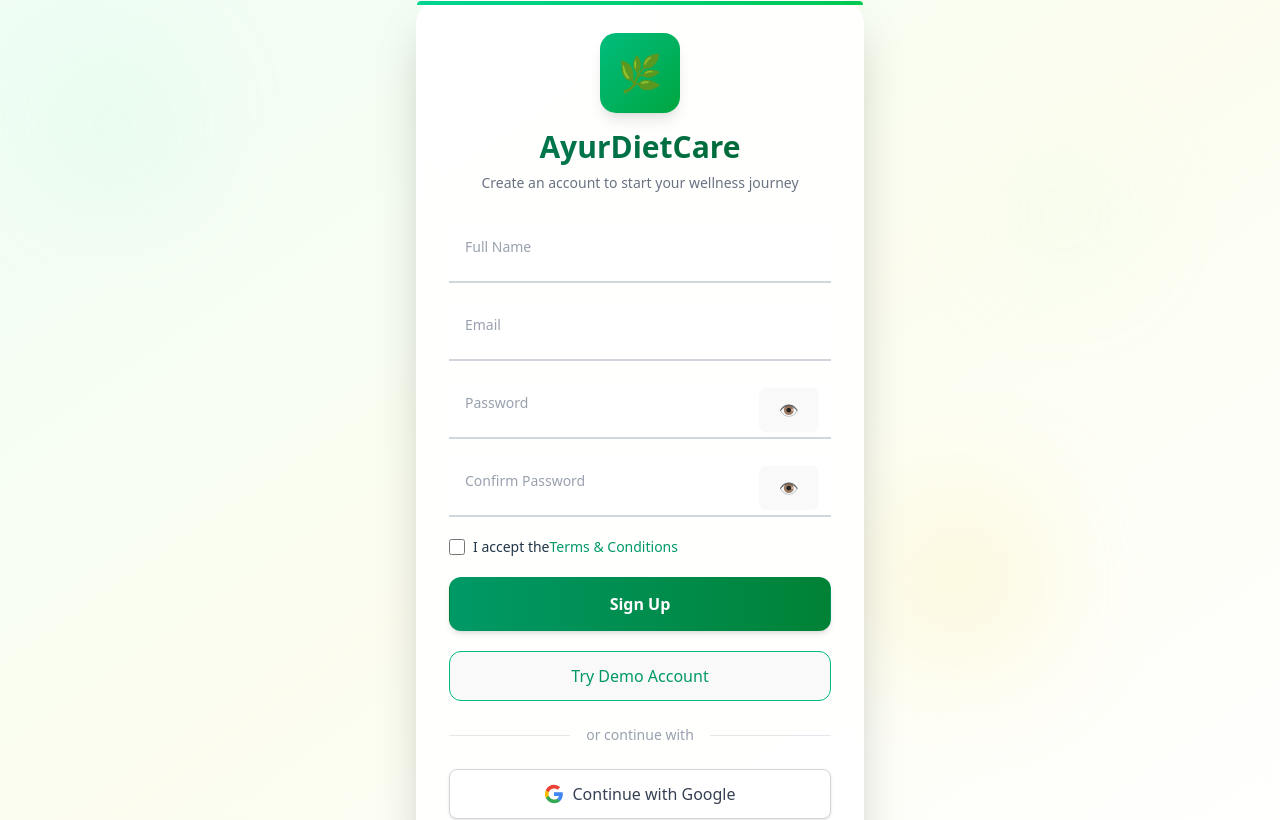
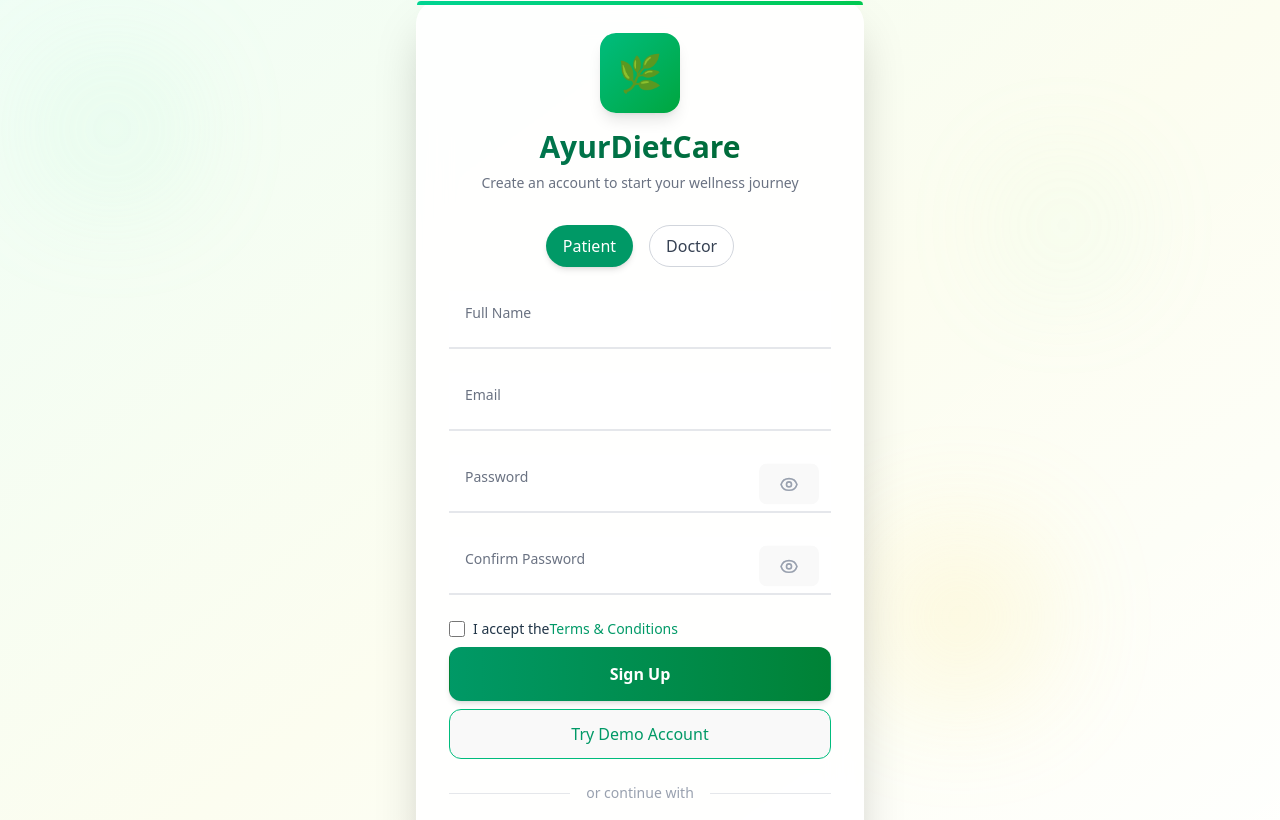
Before and after one commit to ganeshbirajdar286/sih, a React (Vite) app: page /signup in a window 1280 px wide. Shown: the top 820 px of the page. Built offline with nearby package versions, Linux system fonts and the light colour scheme.

Commit message:
changes in the sign in sign up page

```diff
--- a/src/Pages/SignIn.jsx
+++ b/src/Pages/SignIn.jsx
@@ -3,6 +3,7 @@
 const SignIn = () => {
   const [email, setEmail] = useState("");
   const [password, setPassword] = useState("");
+  const [role, setRole] = useState("patient"); // Role state
   const [isFocused, setIsFocused] = useState({ email: false, password: false });
   const [isLoading, setIsLoading] = useState(false);
   const [showPassword, setShowPassword] = useState(false);
@@ -13,14 +14,14 @@
   const handleSubmit = (e) => {
     e.preventDefault();
     setIsLoading(true);
-    // Simulate API call
     setTimeout(() => {
-      console.log("Sign In:", { email, password });
+      console.log("Sign In:", { role, email, password });
       setIsLoading(false);
     }, 1500);
   };
 
   const handleDemoLogin = () => {
+    setRole("patient");
     setEmail("demo@ayurdietcare.com");
     setPassword("demopassword");
   };
@@ -40,7 +41,7 @@
         <div className="absolute top-0 left-0 w-full h-1 bg-gradient-to-r from-emerald-400 to-green-500 rounded-t-3xl"></div>
 
         {/* Logo and Title */}
-        <div className="text-center mb-8">
+        <div className="text-center mb-6">
           <div className="inline-flex items-center justify-center w-20 h-20 bg-gradient-to-br from-emerald-500 to-green-600 rounded-2xl shadow-lg mb-4 transform transition-transform duration-500 hover:scale-105 hover:rotate-3">
             <span className="text-4xl text-white">🌿</span>
           </div>
@@ -50,10 +51,34 @@
           <p className="text-gray-500 text-sm mt-2 font-medium">Sign in to continue your wellness journey</p>
         </div>
 
+        {/* Role Selector */}
+        <div className="flex justify-center mb-6 space-x-4">
+          <button
+            type="button"
+            onClick={() => setRole("patient")}
+            className={`px-4 py-2 rounded-full font-medium transition-colors duration-300 ${
+              role === "patient"
+                ? "bg-emerald-600 text-white shadow-md"
+                : "bg-white text-gray-700 border border-gray-300 hover:bg-emerald-50"
+            }`}
+          >
+            Patient
+          </button>
+          <button
+            type="button"
+            onClick={() => setRole("doctor")}
+            className={`px-4 py-2 rounded-full font-medium transition-colors duration-300 ${
+              role === "doctor"
+                ? "bg-emerald-600 text-white shadow-md"
+                : "bg-white text-gray-700 border border-gray-300 hover:bg-emerald-50"
+            }`}
+          >
+            Doctor
+          </button>
+        </div>
+
         {/* Form */}
         <form onSubmit={handleSubmit} className="space-y-6">
-          {/* Email Field */}
-          <div className="relative">
           {/* Email Field */}
           <div className="relative">
             <label
@@ -119,17 +144,11 @@
             </button>
           </div>
 
-          </div>
-
           {/* Remember / Forgot */}
           <div className="flex justify-between items-center text-sm">
             <label className="flex items-center cursor-pointer">
               <div className="relative">
-                <input
-                  type="checkbox"
-                  className="sr-only"
-                  id="remember-me"
-                />
+                <input type="checkbox" className="sr-only" id="remember-me" />
                 <div className="w-4 h-4 border border-gray-300 rounded-sm bg-white flex items-center justify-center">
                   <svg className="w-3 h-3 text-emerald-600 opacity-0" fill="none" viewBox="0 0 24 24" stroke="currentColor">
                     <path strokeLinecap="round" strokeLinejoin="round" strokeWidth={2} d="M5 13l4 4L19 7" />
@@ -146,7 +165,7 @@
             </a>
           </div>
 
-          {/* Submit Button */}
+          {/* Submit & Demo Buttons */}
           <button
             type="submit"
             disabled={isLoading}
@@ -165,7 +184,6 @@
             )}
           </button>
 
-          {/* Demo Login Button */}
           <button
             type="button"
             onClick={handleDemoLogin}
@@ -194,12 +212,9 @@
         </button>
 
         {/* Extra Links */}
-        <p className="text-center text-sm text-gray-600">
+        <p className="text-center text-sm text-gray-600 mt-6">
           Don't have an account?{" "}
-          <a
-            href="/signup"
-            className="text-emerald-600 font-semibold hover:text-emerald-700 transition-colors focus:outline-none focus:underline"
-          >
+          <a href="/signup" className="text-emerald-600 font-semibold hover:text-emerald-700 transition-colors focus:outline-none focus:underline">
             Sign up now
           </a>
         </p>
@@ -214,13 +229,10 @@
         .animate-float {
           animation: float 8s ease-in-out infinite;
         }
-
-        /* Custom checkbox styling */
         input:checked + div {
           background-color: rgb(5 150 105);
           border-color: rgb(5 150 105);
         }
-
         input:checked + div svg {
           opacity: 1;
         }
--- a/src/Pages/SignUp.jsx
+++ b/src/Pages/SignUp.jsx
@@ -6,30 +6,33 @@
     email: "",
     password: "",
     confirmPassword: "",
+    role: "patient", // default role
+    certificates: [],
+    specialization: "",
   });
+
   const [isFocused, setIsFocused] = useState({
     name: false,
     email: false,
     password: false,
     confirmPassword: false,
   });
-  const [isLoading, setIsLoading] = useState(false);
+
   const [showPassword, setShowPassword] = useState({ password: false, confirmPassword: false });
   const [termsChecked, setTermsChecked] = useState(false);
+  const [isLoading, setIsLoading] = useState(false);
 
   const handleFocus = (field) => setIsFocused({ ...isFocused, [field]: true });
   const handleBlur = (field) => setIsFocused({ ...isFocused, [field]: false });
-
   const handleChange = (field, value) => setFormData({ ...formData, [field]: value });
 
   const handleSubmit = (e) => {
     e.preventDefault();
     if (!termsChecked) return alert("Please accept Terms & Conditions");
     if (formData.password !== formData.confirmPassword) return alert("Passwords do not match!");
-
     setIsLoading(true);
     setTimeout(() => {
-      console.log("Sign Up:", formData);
+      console.log("Sign Up Data:", formData);
       setIsLoading(false);
     }, 1500);
   };
@@ -40,13 +43,42 @@
       email: "demo@ayurdietcare.com",
       password: "demopassword",
       confirmPassword: "demopassword",
+      role: "patient",
+      certificates: [],
+      specialization: "",
     });
     setTermsChecked(true);
   };
 
+  const doctorOptions = [
+    "Dermatologist",
+    "Oncologist",
+    "Cardiologist",
+    "Endocrinologist",
+    "Gastroenterologist",
+    "Neurologist",
+    "Obstetrics and gynaecology",
+    "Ophthalmologist",
+    "Family doctor",
+    "Psychiatrist",
+    "Pediatricians",
+    "Allergist",
+    "Geriatrician",
+    "Internal medicine",
+    "Nephrologist",
+    "Orthopedics",
+    "Anesthesiologist",
+    "Infectious disease physician",
+    "Radiologist",
+    "General physicians",
+    "Hematologist",
+    "Surgeon",
+    "Urologist",
+    "Colorectal surgery",
+  ];
+
   return (
     <div className="min-h-screen flex items-center justify-center bg-gradient-to-br from-emerald-50/70 via-amber-50/50 to-white px-4 relative overflow-hidden">
-
       {/* Animated Background */}
       <div className="absolute top-[10%] left-[5%] w-24 h-24 bg-emerald-200 rounded-full blur-3xl opacity-30 animate-float"></div>
       <div className="absolute top-[60%] left-[70%] w-32 h-32 bg-amber-200 rounded-full blur-3xl opacity-30 animate-float" style={{ animationDelay: '2s' }}></div>
@@ -69,112 +101,168 @@
           <p className="text-gray-500 text-sm mt-2 font-medium">Create an account to start your wellness journey</p>
         </div>
 
+        {/* Role Selector */}
+        <div className="flex justify-center mb-6 space-x-4">
+          <button
+            type="button"
+            onClick={() => setFormData({ ...formData, role: "patient" })}
+            className={`px-4 py-2 rounded-full font-medium transition-colors duration-300 ${formData.role === "patient" ? "bg-emerald-600 text-white shadow-md" : "bg-white text-gray-700 border border-gray-300 hover:bg-emerald-50"}`}
+          >
+            Patient
+          </button>
+          <button
+            type="button"
+            onClick={() => setFormData({ ...formData, role: "doctor" })}
+            className={`px-4 py-2 rounded-full font-medium transition-colors duration-300 ${formData.role === "doctor" ? "bg-emerald-600 text-white shadow-md" : "bg-white text-gray-700 border border-gray-300 hover:bg-emerald-50"}`}
+          >
+            Doctor
+          </button>
+        </div>
+
         {/* Form */}
-        <form onSubmit={handleSubmit} className="space-y-5">
+        <form onSubmit={handleSubmit} className="space-y-6">
 
           {/* Name */}
           <div className="relative">
+            <label className={`absolute left-4 transition-all duration-300 pointer-events-none ${isFocused.name || formData.name ? 'top-1 text-xs text-emerald-600 font-medium' : 'top-3 text-gray-500 text-sm'}`}>Full Name</label>
             <input
               type="text"
-              id="name"
               value={formData.name}
               onFocus={() => handleFocus("name")}
               onBlur={() => handleBlur("name")}
               onChange={(e) => handleChange("name", e.target.value)}
-              className="peer w-full pt-6 pb-2 px-4 border-0 border-b-2 border-gray-300 focus:border-emerald-500 focus:ring-0 outline-none bg-white/90 text-gray-800 rounded-none font-medium"
+              className="w-full pt-6 pb-2 px-4 border-0 border-b-2 border-gray-200 focus:border-emerald-500 outline-none bg-white/90 text-gray-800 rounded-none"
               required
             />
-            <label
-              htmlFor="name"
-              className={`absolute left-4 top-3 text-gray-400 text-sm transition-all duration-300 pointer-events-none
-                ${isFocused.name || formData.name ? "top-1 text-xs text-emerald-600 font-bold" : ""}
-              `}
-            >
-              Full Name
-            </label>
           </div>
 
           {/* Email */}
           <div className="relative">
+            <label className={`absolute left-4 transition-all duration-300 pointer-events-none ${isFocused.email || formData.email ? 'top-1 text-xs text-emerald-600 font-medium' : 'top-3 text-gray-500 text-sm'}`}>Email</label>
             <input
               type="email"
-              id="email"
               value={formData.email}
               onFocus={() => handleFocus("email")}
               onBlur={() => handleBlur("email")}
               onChange={(e) => handleChange("email", e.target.value)}
-              className="peer w-full pt-6 pb-2 px-4 border-0 border-b-2 border-gray-300 focus:border-emerald-500 focus:ring-0 outline-none bg-white/90 text-gray-800 rounded-none font-medium"
+              className="w-full pt-6 pb-2 px-4 border-0 border-b-2 border-gray-200 focus:border-emerald-500 outline-none bg-white/90 text-gray-800 rounded-none"
               required
             />
-            <label
-              htmlFor="email"
-              className={`absolute left-4 top-3 text-gray-400 text-sm transition-all duration-300 pointer-events-none
-                ${isFocused.email || formData.email ? "top-1 text-xs text-emerald-600 font-bold" : ""}
-              `}
-            >
-              Email
-            </label>
           </div>
 
           {/* Password */}
           <div className="relative">
+            <label className={`absolute left-4 transition-all duration-300 pointer-events-none ${isFocused.password || formData.password ? 'top-1 text-xs text-emerald-600 font-medium' : 'top-3 text-gray-500 text-sm'}`}>Password</label>
             <input
               type={showPassword.password ? "text" : "password"}
-              id="password"
               value={formData.password}
               onFocus={() => handleFocus("password")}
               onBlur={() => handleBlur("password")}
               onChange={(e) => handleChange("password", e.target.value)}
-              className="peer w-full pt-6 pb-2 px-4 pr-10 border-0 border-b-2 border-gray-300 focus:border-emerald-500 focus:ring-0 outline-none bg-white/90 text-gray-800 rounded-none font-medium"
+              className="w-full pt-6 pb-2 px-4 pr-10 border-0 border-b-2 border-gray-200 focus:border-emerald-500 outline-none bg-white/90 text-gray-800 rounded-none"
               required
             />
-            <label
-              htmlFor="password"
-              className={`absolute left-4 top-3 text-gray-400 text-sm transition-all duration-300 pointer-events-none
-                ${isFocused.password || formData.password ? "top-1 text-xs text-emerald-600 font-bold" : ""}
-              `}
-            >
-              Password
-            </label>
-            <button
-              type="button"
-              onClick={() => setShowPassword({ ...showPassword, password: !showPassword.password })}
-              className="absolute right-3 top-1/2 transform -translate-y-1/2 text-gray-400 hover:text-emerald-600 focus:outline-none"
-            >
-              {showPassword.password ? "🙈" : "👁️"}
+            <button type="button" onClick={() => setShowPassword({ ...showPassword, password: !showPassword.password })} className="absolute right-3 top-1/2 transform -translate-y-1/2 text-gray-400 hover:text-emerald-600 focus:outline-none">
+              {showPassword.password ? (
+                <svg className="w-5 h-5" fill="none" stroke="currentColor" viewBox="0 0 24 24">
+                  <path strokeLinecap="round" strokeLinejoin="round" strokeWidth={2} d="M13.875 18.825A10.05 10.05 0 0112 19c-4.478 0-8.268-2.943-9.543-7a9.97 9.97 0 011.563-3.029m5.858.908a3 3 0 114.243 4.243M3 3l18 18" />
+                </svg>
+              ) : (
+                <svg className="w-5 h-5" fill="none" stroke="currentColor" viewBox="0 0 24 24">
+                  <path strokeLinecap="round" strokeLinejoin="round" strokeWidth={2} d="M15 12a3 3 0 11-6 0 3 3 0 016 0z" />
+                  <path strokeLinecap="round" strokeLinejoin="round" strokeWidth={2} d="M2.458 12C3.732 7.943 7.523 5 12 5c4.478 0 8.268 2.943 9.542 7-1.274 4.057-5.064 7-9.542 7-4.477 0-8.268-2.943-9.542-7z" />
+                </svg>
+              )}
             </button>
           </div>
 
           {/* Confirm Password */}
           <div className="relative">
+            <label className={`absolute left-4 transition-all duration-300 pointer-events-none ${isFocused.confirmPassword || formData.confirmPassword ? 'top-1 text-xs text-emerald-600 font-medium' : 'top-3 text-gray-500 text-sm'}`}>Confirm Password</label>
             <input
               type={showPassword.confirmPassword ? "text" : "password"}
-              id="confirmPassword"
               value={formData.confirmPassword}
               onFocus={() => handleFocus("confirmPassword")}
               onBlur={() => handleBlur("confirmPassword")}
               onChange={(e) => handleChange("confirmPassword", e.target.value)}
-              className="peer w-full pt-6 pb-2 px-4 pr-10 border-0 border-b-2 border-gray-300 focus:border-emerald-500 focus:ring-0 outline-none bg-white/90 text-gray-800 rounded-none font-medium"
+              className="w-full pt-6 pb-2 px-4 pr-10 border-0 border-b-2 border-gray-200 focus:border-emerald-500 outline-none bg-white/90 text-gray-800 rounded-none"
               required
             />
-            <label
-              htmlFor="confirmPassword"
-              className={`absolute left-4 top-3 text-gray-400 text-sm transition-all duration-300 pointer-events-none
-                ${isFocused.confirmPassword || formData.confirmPassword ? "top-1 text-xs text-emerald-600 font-bold" : ""}
-              `}
-            >
-              Confirm Password
-            </label>
-            <button
-              type="button"
-              onClick={() => setShowPassword({ ...showPassword, confirmPassword: !showPassword.confirmPassword })}
-              className="absolute right-3 top-1/2 transform -translate-y-1/2 text-gray-400 hover:text-emerald-600 focus:outline-none"
-            >
-              {showPassword.confirmPassword ? "🙈" : "👁️"}
+            <button type="button" onClick={() => setShowPassword({ ...showPassword, confirmPassword: !showPassword.confirmPassword })} className="absolute right-3 top-1/2 transform -translate-y-1/2 text-gray-400 hover:text-emerald-600 focus:outline-none">
+              {showPassword.confirmPassword ? (
+                <svg className="w-5 h-5" fill="none" stroke="currentColor" viewBox="0 0 24 24">
+                  <path strokeLinecap="round" strokeLinejoin="round" strokeWidth={2} d="M13.875 18.825A10.05 10.05 0 0112 19c-4.478 0-8.268-2.943-9.543-7a9.97 9.97 0 011.563-3.029m5.858.908a3 3 0 114.243 4.243M3 3l18 18" />
+                </svg>
+              ) : (
+                <svg className="w-5 h-5" fill="none" stroke="currentColor" viewBox="0 0 24 24">
+                  <path strokeLinecap="round" strokeLinejoin="round" strokeWidth={2} d="M15 12a3 3 0 11-6 0 3 3 0 016 0z" />
+                  <path strokeLinecap="round" strokeLinejoin="round" strokeWidth={2} d="M2.458 12C3.732 7.943 7.523 5 12 5c4.478 0 8.268 2.943 9.542 7-1.274 4.057-5.064 7-9.542 7-4.477 0-8.268-2.943-9.542-7z" />
+                </svg>
+              )}
             </button>
           </div>
 
-          {/* Terms & Conditions */}
+          {/* Doctor Only Fields */}
+          {formData.role === "doctor" && (
+            <div className="space-y-4">
+              {/* Certificates Upload */}
+              <div className="relative">
+                <label className="block text-gray-700 font-medium mb-2">Upload Certificates</label>
+                <input
+                  type="file"
+                  multiple
+                  onChange={(e) =>
+                    setFormData({
+                      ...formData,
+                      certificates: [...formData.certificates, ...Array.from(e.target.files)],
+                    })
+                  }
+                  className="w-full text-sm text-gray-500 file:mr-4 file:py-2 file:px-4 file:rounded-full file:border-0 file:text-sm file:font-semibold file:bg-emerald-100 file:text-emerald-700 hover:file:bg-emerald-200"
+                />
+                {formData.certificates.length > 0 && (
+                  <ul className="mt-2 max-h-40 overflow-y-auto border rounded-md p-2 bg-gray-50 text-neutral-950">
+                    {formData.certificates.map((file, idx) => (
+                      <li key={idx} className="flex justify-between items-center text-sm mb-1">
+                        <span className="truncate">{file.name}</span>
+                        <button
+                          type="button"
+                          onClick={() => {
+                            const newFiles = formData.certificates.filter((_, i) => i !== idx);
+                            setFormData({ ...formData, certificates: newFiles });
+                          }}
+                          className="text-red-500 hover:text-red-700 font-medium ml-2"
+                        >
+                          Remove
+                        </button>
+                      </li>
+                    ))}
+                  </ul>
+                )}
+              </div>
+
+              {/* Specialization */}
+              <div className="relative">
+                <label htmlFor="specialization" className="absolute left-4 transition-all duration-300 pointer-events-none top-1 text-xs text-emerald-600 font-medium">
+                  Specialization
+                </label>
+                <select
+                  id="specialization"
+                  value={formData.specialization}
+                  onChange={(e) => setFormData({ ...formData, specialization: e.target.value })}
+                  className="w-full pt-6 pb-2 px-4 border-0 border-b-2 border-gray-200 focus:border-emerald-500 outline-none bg-white/90 text-gray-800 rounded-none"
+                  required
+                >
+                  <option value="" disabled>Select your specialization</option>
+                  {doctorOptions.map((opt) => (
+                    <option key={opt} value={opt}>{opt}</option>
+                  ))}
+                </select>
+              </div>
+            </div>
+          )}
+
+          {/* Terms & Submit */}
+          <div className="flex flex-col gap-2">
             <label className="flex items-center cursor-pointer text-sm">
               <input
                 type="checkbox"
@@ -185,7 +273,6 @@
               I accept the <a href="/terms" className="text-emerald-600 font-medium hover:text-emerald-700">Terms & Conditions</a>
             </label>
 
-          {/* Submit */}
             <button
               type="submit"
               disabled={isLoading}
@@ -194,7 +281,6 @@
               {isLoading ? "Signing up..." : "Sign Up"}
             </button>
 
-          {/* Demo */}
             <button
               type="button"
               onClick={handleDemoSignup}
@@ -202,6 +288,7 @@
             >
               Try Demo Account
             </button>
+          </div>
         </form>
 
         {/* Divider */}
@@ -224,9 +311,12 @@
 
         {/* Extra Links */}
         <p className="text-center text-sm text-gray-600 mt-6">
-          Already have an account?{" "}
-          <a href="/signin" className="text-emerald-600 font-semibold hover:text-emerald-700">Sign in</a>
+          Do you  have an account?{" "}
+          <a href="/signin" className="text-emerald-600 font-semibold hover:text-emerald-700 transition-colors focus:outline-none focus:underline">
+            Sign In
+          </a>
         </p>
+
       </div>
 
       {/* Animation Styles */}
```
Lines whose indentation alone changed are shown as unchanged.
